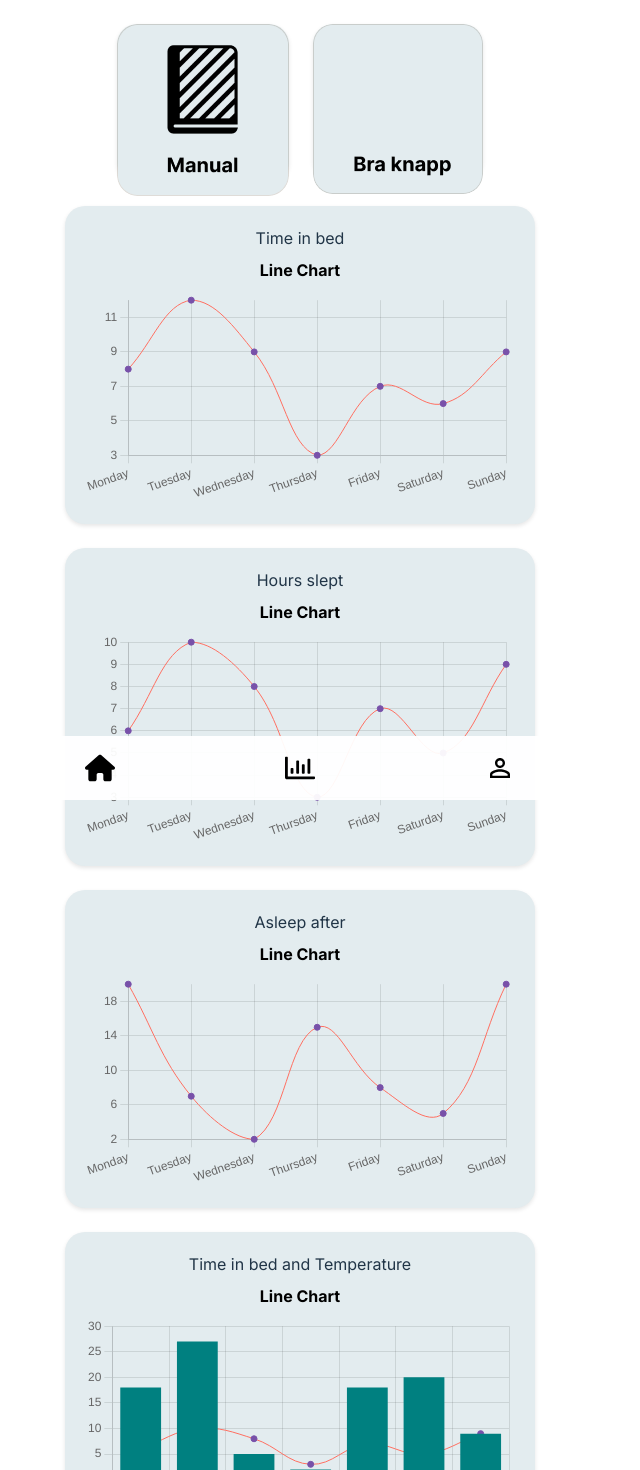
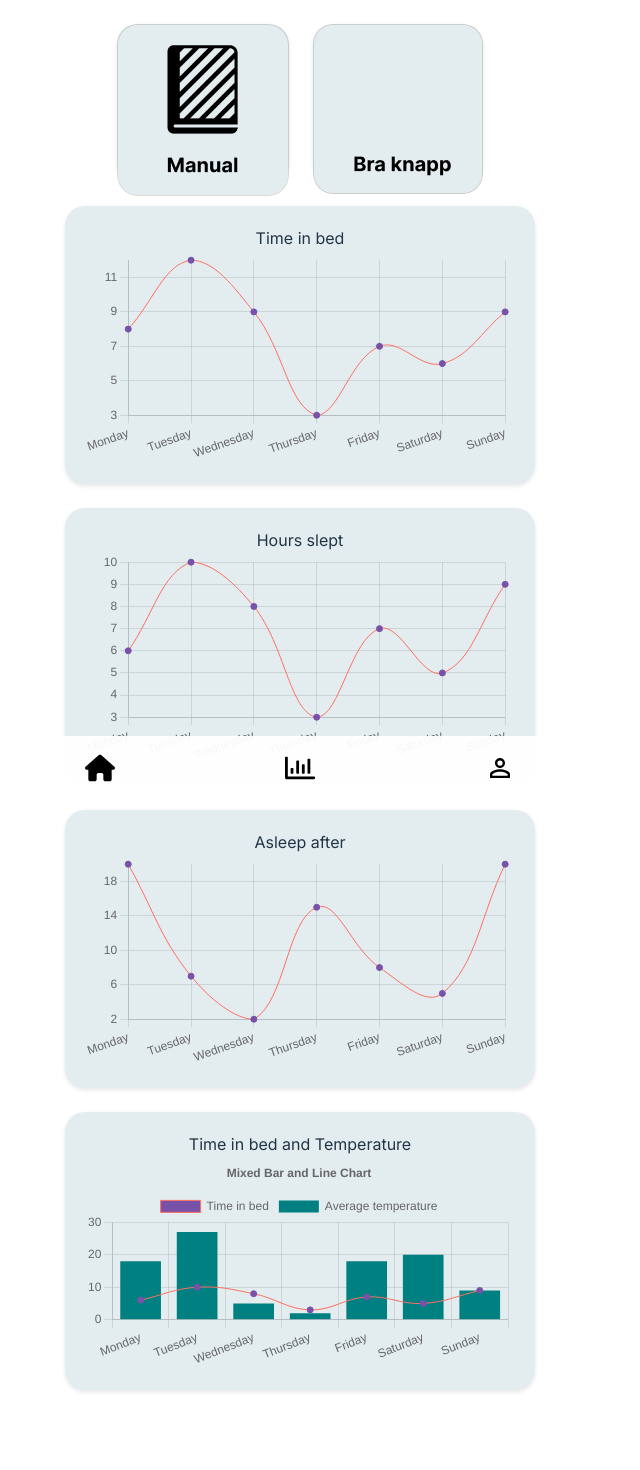
Before and after one commit to casperHansenTEOA/IKEASnark, a React (Vite) app in the folder frontend/: page /stats in a window 1280 px wide. Shown: the top 1470 px of the page, without its empty margins (0-640 px from the left). Built offline with nearby package versions, Linux system fonts and the light colour scheme.

Commit message:
Mixed chart needs improvement

```diff
--- a/frontend/src/components/Charts/LineChart.tsx
+++ b/frontend/src/components/Charts/LineChart.tsx
@@ -14,7 +14,6 @@ interface LineChartProps {
 function LineChart({ chartData }: LineChartProps) {
   return (
     <div className="chart-container">
-      <h2 style={{ textAlign: "center" }}>Line Chart</h2>
       <Line
         data={chartData}
         options={{
--- a/frontend/src/components/Charts/MixedChart.tsx
+++ b/frontend/src/components/Charts/MixedChart.tsx
@@ -31,7 +31,6 @@ interface MixedChartProps {
 function MixedChart({ chartData }: MixedChartProps) {
   return (
     <div className="chart-container">
-      <h2 style={{ textAlign: "center" }}>Mixed Bar and Line Chart</h2>
       <Chart
         type="bar" // This is the base chart type
         data={chartData}
--- a/frontend/src/routes/Stats.tsx
+++ b/frontend/src/routes/Stats.tsx
@@ -5,6 +5,7 @@ import Chart from "chart.js/auto";
 import LineChart from "../components/Charts/LineChart";
 import { CategoryScale } from "chart.js";
 import { useState } from "react";
+import MixedChart from "../components/Charts/MixedChart";
 
 // import MixedChart from "../components/Charts/MixedChart";
 
@@ -97,12 +98,6 @@ function Stats() {
     ],
     datasets: [
       {
-        type: "bar",
-        label: "Average temperature",
-        data: [18, 27, 5, 2, 18, 20, 9],
-        backgroundColor: rootStyles.getPropertyValue("--bar-color").trim(),
-      },
-      {
         type: "line",
         label: "Time in bed",
         data: [6, 10, 8, 3, 7, 5, 9],
@@ -112,6 +107,12 @@ function Stats() {
         borderWidth: 1,
         tension: 0.4, // For Line chart smoothing
         fill: false, // For Line chart fill
+      },
+      {
+        type: "bar",
+        label: "Average temperature",
+        data: [18, 27, 5, 2, 18, 20, 9],
+        backgroundColor: rootStyles.getPropertyValue("--bar-color").trim(),
       },
     ],
   };
@@ -140,7 +141,7 @@ function Stats() {
         </Card>
         <Card>
           {"Time in bed and Temperature"}
-          <LineChart chartData={chartData3} />
+          <MixedChart chartData={chartData3} />
         </Card>
       </div>
     </div>
```
Also changed, not shown: 1 other file (tests, documents, lock files or other folders).
